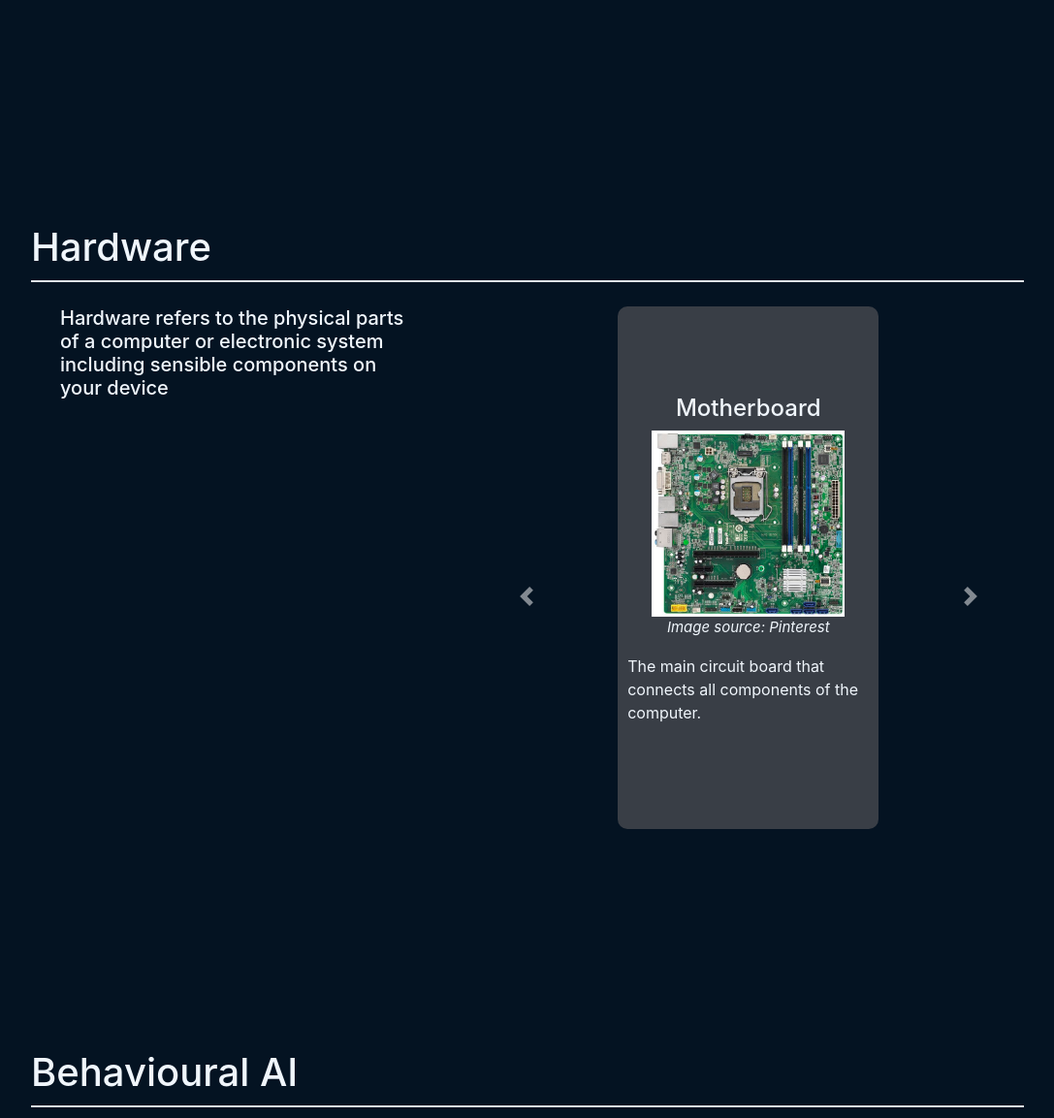
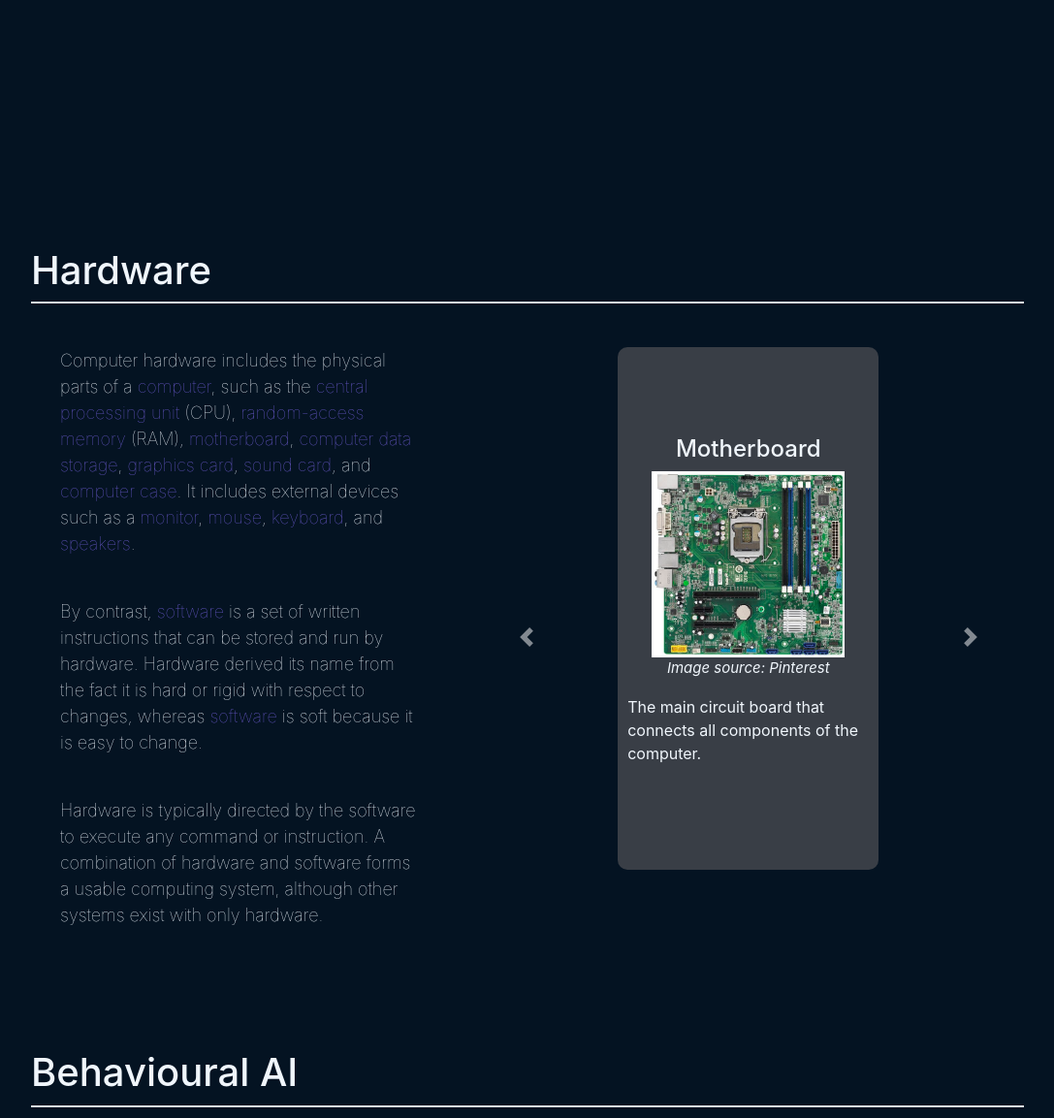
Before and after one commit to bay3m/GitGud-Learning-Web, a Flask app: page / in a window 1280 px wide. Shown: the part 699-1852 px from the top of the page at 97% size, without its empty margins (96-1183 px from the left). Run offline with Flask 3, Linux system fonts and the light colour scheme; some libraries are stand-ins or nearby versions; some web fonts are replaced.

Commit message:
adding some definition along with  css and also adding pages

```diff
--- a/application/routes.py
+++ b/application/routes.py
@@ -36,3 +36,47 @@ def index():
     ]
 
     return render_template("index.html", hardware=hardware)
+
+@main.route("/computer")
+def computer():
+    return render_template("computer.html")
+
+@main.route("/cpu")
+def cpu():
+    return render_template("cpu.html")
+
+@main.route("/ram")
+def ram():
+    return render_template("ram.html")
+
+@main.route("/storage")
+def storage():
+    return render_template("storage.html")
+
+@main.route("/graphic")
+def graphic():
+    return render_template("graphic.html")
+
+@main.route("/sound")
+def sound():
+    return render_template("sound.html")
+
+@main.route("/case")
+def case():
+    return render_template("case.html")
+
+@main.route("/monitor")
+def monitor():
+    return render_template("monitor.html")
+
+@main.route("/mouse")
+def mouse():
+    return render_template("mouse.html")
+
+@main.route("/keyboard")
+def keyboard():
+    return render_template("keyboard.html")
+
+@main.route("/speaker")
+def speaker():
+    return render_template("speaker.html")
--- a/application/static/style.css
+++ b/application/static/style.css
@@ -227,6 +227,7 @@ section.section_2 > div.container {
 }
 div.hardware_content {
     height: 100%;
+    margin-top: 20px;
     display: flex;
     align-items: flex-start;
     justify-content: space-between;
@@ -239,8 +240,19 @@ div.hardware_text {
     flex-direction: column;
     justify-content: center;
     align-items: flex-start;
-    font-size: 20px;
+    font-size: 18px;
     font-weight: lighter;
+}
+
+a.highlight {
+    color: slateblue;
+    text-decoration: none;
+    transition: color 0.2s;
+}
+
+a.highlight:hover {
+    color: lightblue;
+    text-decoration: underline;
 }
 
 /* Section 3 ----------------------------------------------------------------------------------------------- */
--- a/application/templates/index.html
+++ b/application/templates/index.html
@@ -25,12 +25,36 @@
     </section>
 
     <section id="section2" class="section_2">
+        <br>
         <h1>Hardware</h1>
-        <div class="border" style="width: 100%; margin-top: 10px;"></div>
+        <div class="border" style="width: 100%; margin-top: 5px;"></div>
         <div class="container">
             <div class="hardware_content">
                 <div class="hardware_text">
-                    <h3 style="font-size: 20px;">Hardware refers to the physical parts of a computer or electronic system including sensible components on your device</h3>
+                    <p class="hardware-text">
+                        Computer hardware includes the physical parts of a
+                        <a href="{{ url_for('main.computer') }}" class="highlight">computer</a>, such as the
+                        <a href="/cpu" class="highlight">central processing unit</a> (CPU),
+                        <a href="/ram" class="highlight">random-access memory</a> (RAM),
+                        <a href="/motherboard" class="highlight">motherboard</a>,
+                        <a href="/storage" class="highlight">computer data storage</a>,
+                        <a href="/gpu" class="highlight">graphics card</a>,
+                        <a href="/sound-card" class="highlight">sound card</a>,
+                        and <a href="/case" class="highlight">computer case</a>.
+                        It includes external devices such as a
+                        <a href="/monitor" class="highlight">monitor</a>,
+                        <a href="/mouse" class="highlight">mouse</a>,
+                        <a href="/keybaord" class="highlight">keyboard</a>, and
+                        <a href="/speaker" class="highlight">speakers</a>.
+                    </p>
+                    <br>
+                    <p class="software-text">
+                        By contrast, <a href="/software" class="highlight">software</a> is a set of written instructions that can be stored and run by hardware.
+                        Hardware derived its name from the fact it is hard or rigid with respect to changes, whereas
+                        <a href="/software" class="highlight">software</a> is soft because it is easy to change.
+                    </p>
+                    <br>
+                    <p>Hardware is typically directed by the software to execute any command or instruction. A combination of hardware and software forms a usable computing system, although other systems exist with only hardware.</p>
                 </div>
                 <div id="carouselExampleIndicators" class="carousel slide">
 
```
Also changed, not shown: application/templates/computer.html (added, +11 -0 lines), application/templates/cpu.html (added, +11 -0 lines), application/templates/graphic.html (added, +11 -0 lines), application/templates/keyboard.html (added, +11 -0 lines), application/templates/monitor.html (added, +11 -0 lines), application/templates/motherboard.html (added, +11 -0 lines), application/templates/mouse.html (added, +11 -0 lines), application/templates/ram.html (added, +11 -0 lines), application/templates/sound.html (added, +11 -0 lines), application/templates/speaker.html (added, +11 -0 lines), application/templates/storage.html (added, +11 -0 lines), application/templates/case.html (added).
